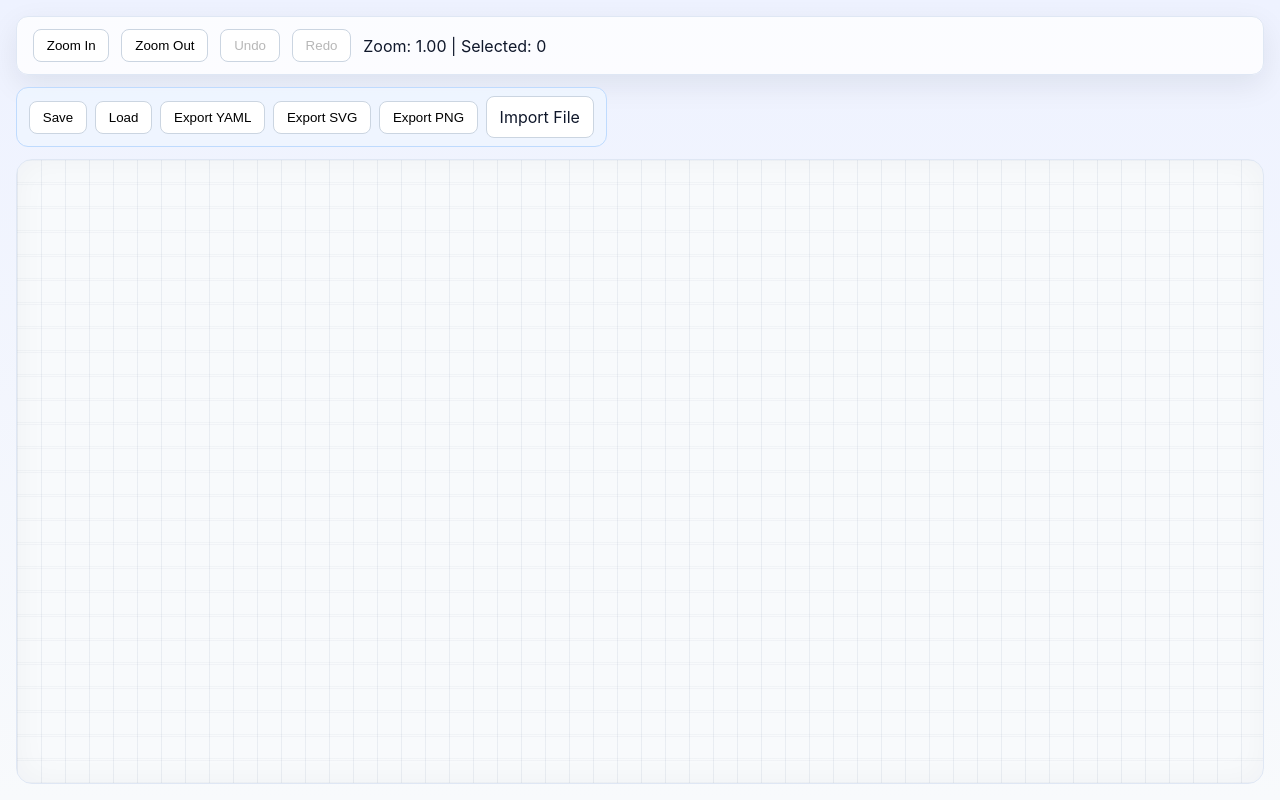
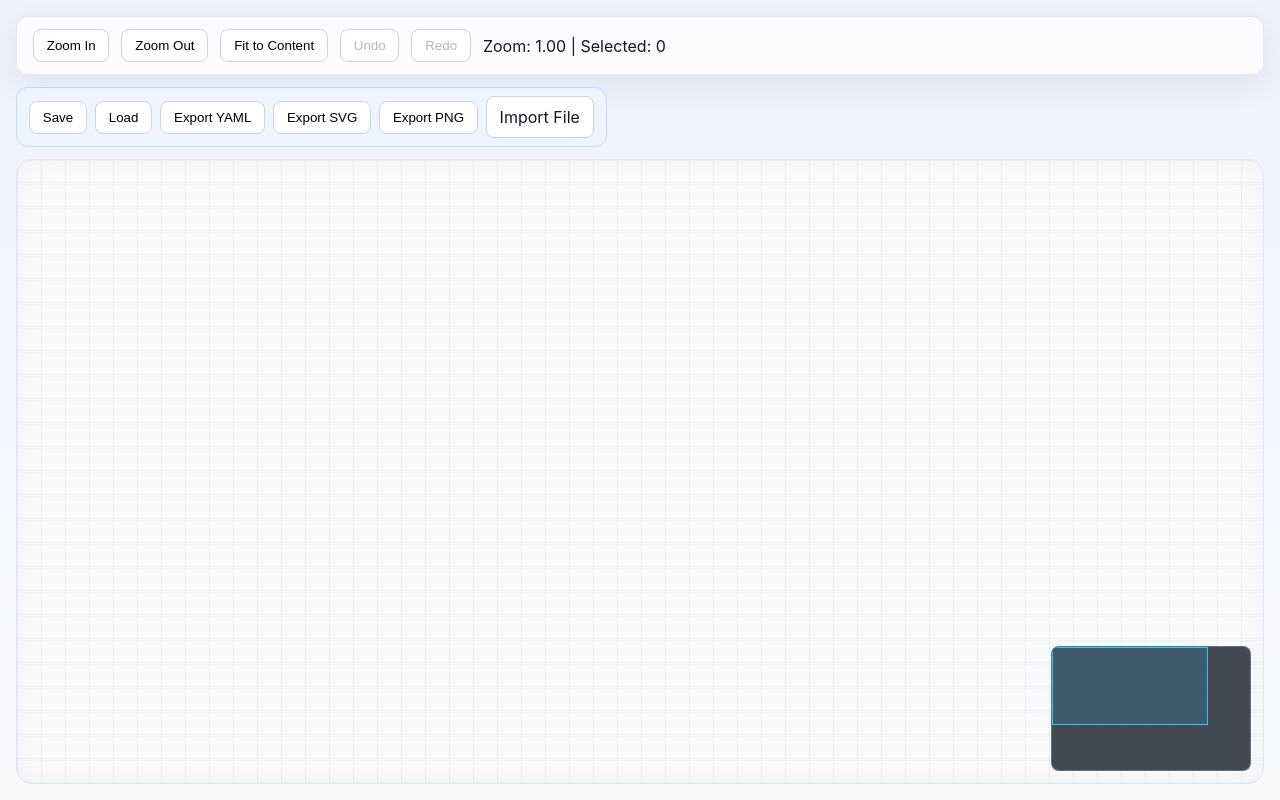
Before and after one commit to engilyin/gesture-diagram, a React (Vite) app: page / in a window 1280 px wide. Built offline with nearby package versions, Linux system fonts and the light colour scheme.

Commit message:
feat(editor): add minimap and fit-to-content controls

```diff
--- a/src/components/EditorSurface.tsx
+++ b/src/components/EditorSurface.tsx
@@ -61,9 +61,14 @@ import { findSnapGuide, snapToGrid, type SnapGuide } from "../editor/snapping";
 
 const canvasWidth = 1600;
 const canvasHeight = 1000;
+const minimapWidth = 200;
+const minimapHeight = 125;
+const fitPadding = 48;
 
 type DragMode = "draw" | "move" | "resize" | null;
 type HistorySnapshot = DiagramElement[];
+
+type Bounds = { minX: number; minY: number; maxX: number; maxY: number };
 
 type EditorSurfaceProps = {
   document?: DiagramDocument;
@@ -96,6 +101,7 @@ export function EditorSurface({
   const [isPanning, setIsPanning] = useState(false);
   const [dragMode, setDragMode] = useState<DragMode>(null);
   const [resizeHandle, setResizeHandle] = useState<ResizeHandle | null>(null);
+  const [isMinimapDragging, setIsMinimapDragging] = useState(false);
   const [snapGuide, setSnapGuide] = useState<SnapGuide | null>(null);
   const [, setHistoryVersion] = useState(0);
   const dragStartRef = useRef<{ x: number; y: number } | null>(null);
@@ -141,6 +147,37 @@ export function EditorSurface({
   const visibleElements = useMemo(
     () => getVisibleElements(elements, view, surfaceSize),
     [elements, surfaceSize, view],
+  );
+
+  const contentBounds = useMemo<Bounds | null>(() => {
+    if (elements.length === 0) {
+      return null;
+    }
+
+    return elements.reduce<Bounds>(
+      (bounds, element) => ({
+        minX: Math.min(bounds.minX, element.x),
+        minY: Math.min(bounds.minY, element.y),
+        maxX: Math.max(bounds.maxX, element.x + element.width),
+        maxY: Math.max(bounds.maxY, element.y + element.height),
+      }),
+      {
+        minX: Number.POSITIVE_INFINITY,
+        minY: Number.POSITIVE_INFINITY,
+        maxX: Number.NEGATIVE_INFINITY,
+        maxY: Number.NEGATIVE_INFINITY,
+      },
+    );
+  }, [elements]);
+
+  const viewportBounds = useMemo(
+    () => ({
+      minX: -view.x / view.scale,
+      minY: -view.y / view.scale,
+      width: surfaceSize.width / view.scale,
+      height: surfaceSize.height / view.scale,
+    }),
+    [surfaceSize.height, surfaceSize.width, view.scale, view.x, view.y],
   );
 
   useEffect(() => {
@@ -949,6 +986,73 @@ export function EditorSurface({
     }));
   };
 
+  const handleFitToContent = () => {
+    if (!contentBounds) {
+      setView(createViewState());
+      return;
+    }
+
+    const contentWidth = Math.max(1, contentBounds.maxX - contentBounds.minX);
+    const contentHeight = Math.max(1, contentBounds.maxY - contentBounds.minY);
+    const nextScale = clampScale(
+      Math.min(
+        surfaceSize.width / (contentWidth + fitPadding * 2),
+        surfaceSize.height / (contentHeight + fitPadding * 2),
+      ),
+    );
+    const centerX = contentBounds.minX + contentWidth / 2;
+    const centerY = contentBounds.minY + contentHeight / 2;
+
+    setView({
+      x: surfaceSize.width / 2 - centerX * nextScale,
+      y: surfaceSize.height / 2 - centerY * nextScale,
+      scale: nextScale,
+    });
+  };
+
+  const panFromMinimapPoint = (event: ReactPointerEvent<HTMLDivElement>) => {
+    const rect = event.currentTarget.getBoundingClientRect();
+    const width = rect.width || minimapWidth;
+    const height = rect.height || minimapHeight;
+    const left = Number.isFinite(rect.left) ? rect.left : 0;
+    const top = Number.isFinite(rect.top) ? rect.top : 0;
+    const pointerX = Number.isFinite(event.clientX) ? event.clientX : left + width / 2;
+    const pointerY = Number.isFinite(event.clientY) ? event.clientY : top + height / 2;
+    const ratioX = Math.max(0, Math.min(1, (pointerX - left) / width));
+    const ratioY = Math.max(0, Math.min(1, (pointerY - top) / height));
+    const worldX = ratioX * canvasWidth;
+    const worldY = ratioY * canvasHeight;
+
+    setView((current) => ({
+      ...current,
+      x: surfaceSize.width / 2 - worldX * current.scale,
+      y: surfaceSize.height / 2 - worldY * current.scale,
+    }));
+  };
+
+  const handleMinimapPointerDown = (event: ReactPointerEvent<HTMLDivElement>) => {
+    if (readOnly) {
+      return;
+    }
+    event.preventDefault();
+    event.stopPropagation();
+    setIsMinimapDragging(true);
+    panFromMinimapPoint(event);
+  };
+
+  const handleMinimapPointerMove = (event: ReactPointerEvent<HTMLDivElement>) => {
+    if (!isMinimapDragging) {
+      return;
+    }
+    event.preventDefault();
+    event.stopPropagation();
+    panFromMinimapPoint(event);
+  };
+
+  const handleMinimapPointerUp = () => {
+    setIsMinimapDragging(false);
+  };
+
   useEffect(() => {
     if (readOnly) {
       return;
@@ -1028,6 +1132,9 @@ export function EditorSurface({
         <button type="button" onClick={() => handleZoomButton(-0.1)}>
           Zoom Out
         </button>
+        <button type="button" onClick={handleFitToContent}>
+          Fit to Content
+        </button>
         <button type="button" onClick={performUndo} disabled={!canUndo}>
           Undo
         </button>
@@ -1088,6 +1195,57 @@ export function EditorSurface({
         onPointerLeave={handlePointerUp}
         onWheel={handleWheel}
       >
+        <div
+          aria-label="Minimap"
+          role="application"
+          onPointerDown={handleMinimapPointerDown}
+          onPointerMove={handleMinimapPointerMove}
+          onPointerUp={handleMinimapPointerUp}
+          onPointerLeave={handleMinimapPointerUp}
+          style={{
+            position: "absolute",
+            right: 12,
+            bottom: 12,
+            width: `${minimapWidth}px`,
+            height: `${minimapHeight}px`,
+            zIndex: 20,
+            background: "rgba(17, 24, 39, 0.78)",
+            border: "1px solid rgba(255,255,255,0.2)",
+            borderRadius: 8,
+            overflow: "hidden",
+            cursor: "pointer",
+          }}
+        >
+          {elements.map((element) => (
+            <div
+              key={`minimap-${element.id}`}
+              style={{
+                position: "absolute",
+                left: (element.x / canvasWidth) * minimapWidth,
+                top: (element.y / canvasHeight) * minimapHeight,
+                width: Math.max(2, (element.width / canvasWidth) * minimapWidth),
+                height: Math.max(2, (element.height / canvasHeight) * minimapHeight),
+                background:
+                  selection.ids.includes(element.id) ? "#f97316" : "rgba(229, 231, 235, 0.75)",
+                borderRadius: 2,
+              }}
+            />
+          ))}
+          <div
+            aria-label="Viewport indicator"
+            style={{
+              position: "absolute",
+              left: (viewportBounds.minX / canvasWidth) * minimapWidth,
+              top: (viewportBounds.minY / canvasHeight) * minimapHeight,
+              width: (viewportBounds.width / canvasWidth) * minimapWidth,
+              height: (viewportBounds.height / canvasHeight) * minimapHeight,
+              border: "1px solid #22d3ee",
+              background: "rgba(34, 211, 238, 0.12)",
+              boxSizing: "border-box",
+            }}
+          />
+        </div>
+
         <div
           className="viewport"
           style={{
```
Also changed, not shown: 1 other file (tests, documents, lock files or other folders).
